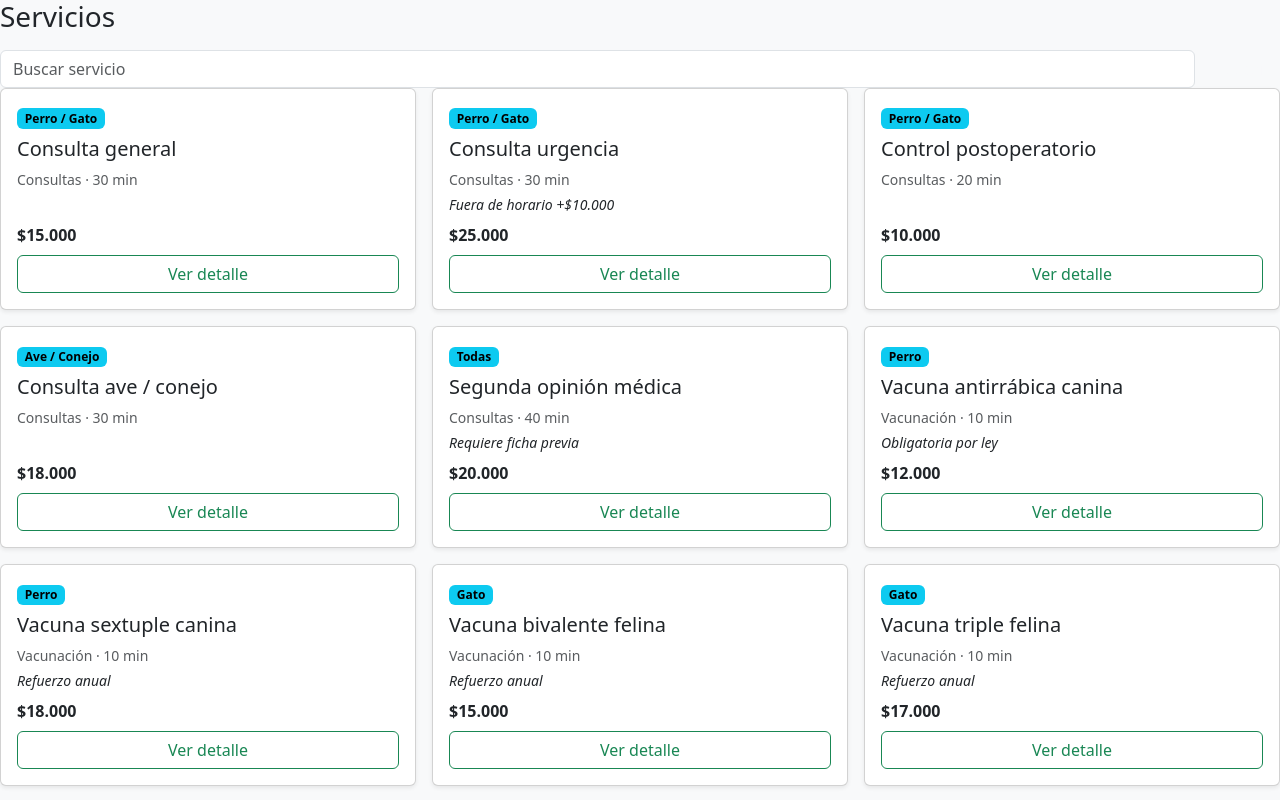
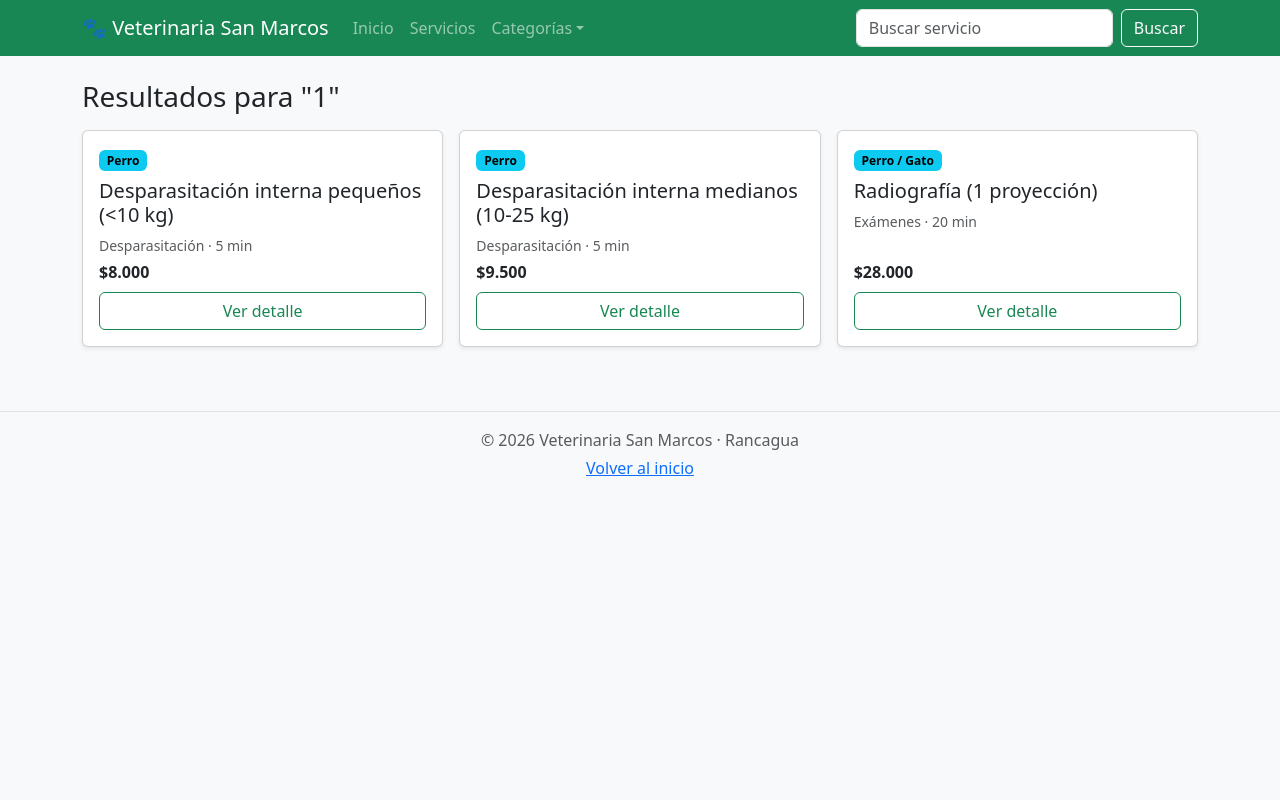
Before and after one commit to eliasgonzalez22/veterinaria-sanmarcos-p2, a React (Vite) app: page /buscar/1 in a window 1280 px wide. Shown: the top 800 px of the page. Built offline with nearby package versions, Linux system fonts and the light colour scheme.

Commit message:
Refactor el componente Servicios para mejorar la navegación y simplificar la lógica de filtrado

```diff
--- a/src/pages/Servicios.jsx
+++ b/src/pages/Servicios.jsx
@@ -1,30 +1,29 @@
-import { useState } from 'react'
+import { useNavigate, useParams } from 'react-router-dom'
+import PlantillaPublica from '../components/templates/PlantillaPublica'
+import ListaServicios from '../components/organisms/ListaServicios'
 import { servicios } from '../data/servicios'
-import BuscadorServicios from '../components/molecules/BuscadorServicios'
-import ListaServicios from '../components/organisms/ListaServicios'
 
 export default function Servicios() {
-  const [busqueda, setBusqueda] = useState('')
-  const [categoria, setCategoria] = useState('Todas')
+  const navigate = useNavigate()
+  const params = useParams()
 
-  const categorias = ['Todas', ...new Set(servicios.map((s) => s.categoria))]
-  const filtrados = servicios.filter(
-    (s) =>
-      (categoria === 'Todas' || s.categoria === categoria) &&
-      s.nombre.toLowerCase().includes(busqueda.toLowerCase())
-  )
+  let visibles = servicios
+  let titulo = 'Servicios'
+
+  if (params.nombre) {
+    visibles = servicios.filter((s) => s.categoria === params.nombre)
+    titulo = params.nombre
+  }
+  if (params.texto) {
+    const buscado = params.texto.toLowerCase()
+    visibles = servicios.filter((s) => s.nombre.toLowerCase().includes(buscado))
+    titulo = `Resultados para "${params.texto}"`
+  }
 
   return (
-    <>
-      <h1 className="h3 mb-3">Servicios</h1>
-      <BuscadorServicios
-        busqueda={busqueda}
-        onBusqueda={setBusqueda}
-        categoria={categoria}
-        onCategoria={setCategoria}
-        categorias={categorias}
-      />
-      <ListaServicios servicios={filtrados} />
-    </>
+    <PlantillaPublica>
+      <h1 className="h3 mb-3">{titulo}</h1>
+      <ListaServicios servicios={visibles} onVerDetalle={(id) => navigate(`/servicio/${id}`)} />
+    </PlantillaPublica>
   )
 }
```
